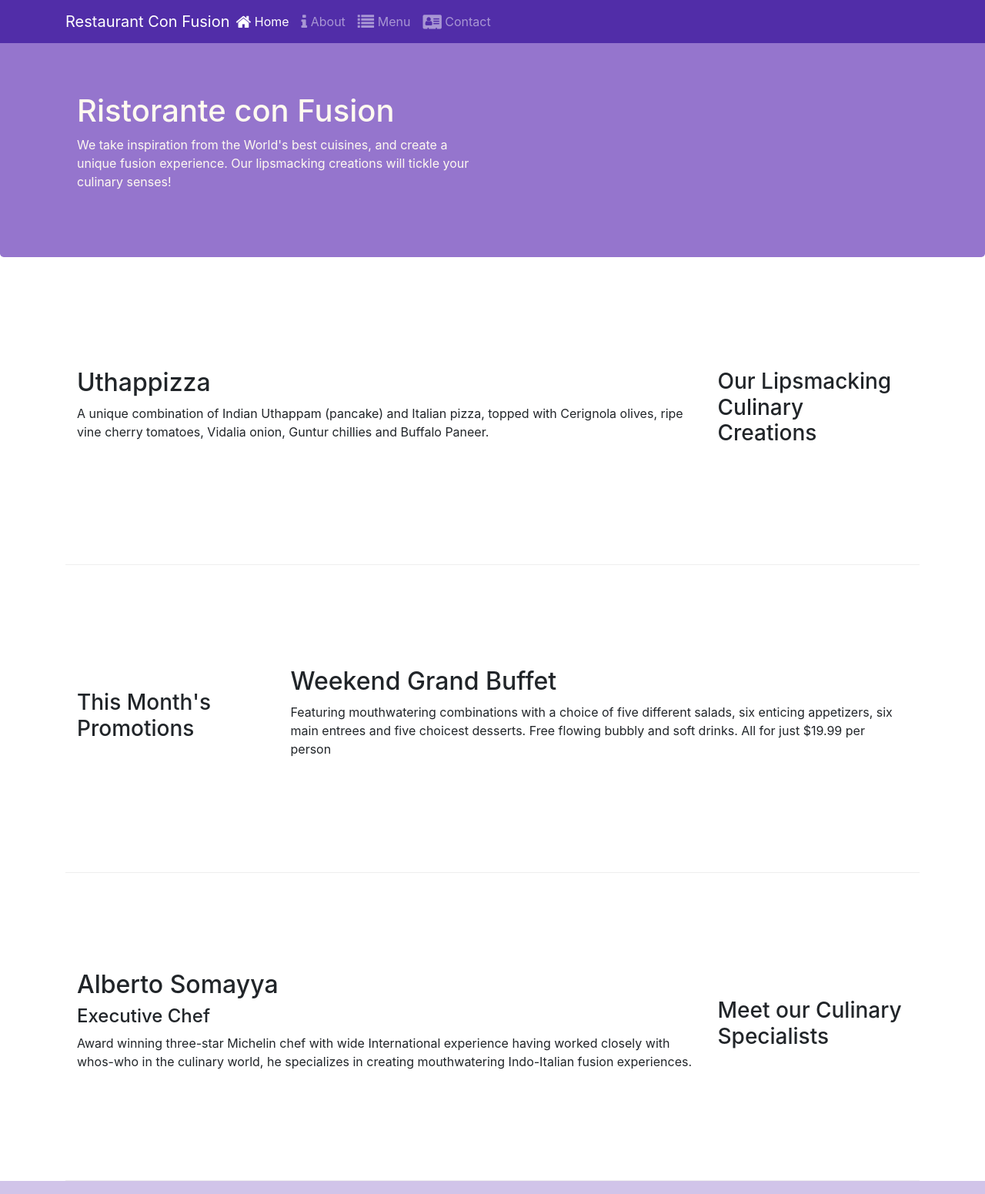
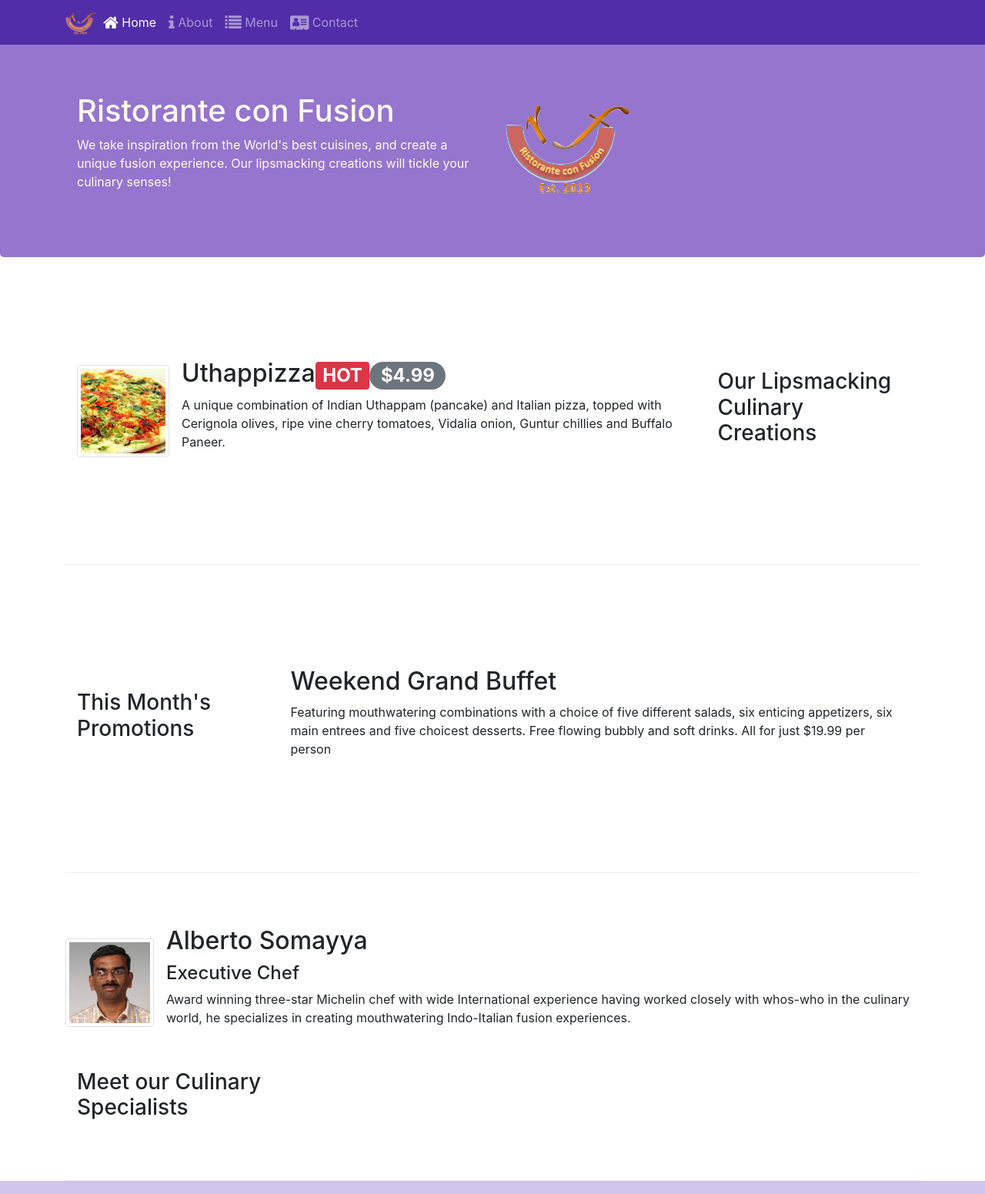
Before and after one commit to aparedesum/FullStackWebDev_Bootstrap, a website: page index.html in a window 1280 px wide. Shown: the top 1551 px of the page at 77% size. Drawn offline with nearby package versions, Linux system fonts and the light colour scheme.

Commit message:
adding images, badges

```diff
--- a/index.html
+++ b/index.html
@@ -23,7 +23,7 @@
         </button>
 
         <div class="container">
-            <a class="navbar-brand mr-auto" href="#">Restaurant Con Fusion</a>
+            <a class="navbar-brand mr-auto" href="#"><img src="img/logo.png" height="30" width="41"></a>
             <div class="collapse navbar-collapse" id="Navbar">
                 <ul class="navbar-nav mr-auto">
                     <li class="nav-item active"><a class="nav-link" href="#"><span class="fa fa-home fa-lg"></span> Home</a></li>
@@ -42,7 +42,8 @@
                     <h1>Ristorante con Fusion</h1>
                     <p>We take inspiration from the World's best cuisines, and create a unique fusion experience. Our lipsmacking creations will tickle your culinary senses!</p>
                 </div>
-                <div class="col-12 col-sm">
+                <div class="col-12 col-sm align-self-center">
+                    <img src="img/logo.png" class="img-fluid">
                 </div>
             </div>
         </div>
@@ -54,8 +55,17 @@
                 <h3>Our Lipsmacking Culinary Creations</h3>
             </div>
             <div class="col col-sm order-sm-first col-md">
-                <h2>Uthappizza</h2>
-                <p class="d-none d-sm-block">A unique combination of Indian Uthappam (pancake) and Italian pizza, topped with Cerignola olives, ripe vine cherry tomatoes, Vidalia onion, Guntur chillies and Buffalo Paneer.</p>
+                <div class="media">
+                    <img class="d-flex mr-3 img-thumbnail align-self-center"
+                            src="img/uthappizza.png" alt="Uthappizza">
+                    <div class="media-body">
+                        <h2 class="mt-0">Uthappizza<span class="badge badge-danger">HOT</span><span class="badge badge-pill badge-secondary">$4.99</span></h2>
+                        <p class="d-none d-sm-block">A unique combination of Indian Uthappam (pancake) and
+                            Italian pizza, topped with Cerignola olives, ripe vine
+                            cherry tomatoes, Vidalia onion, Guntur chillies and
+                            Buffalo Paneer.</p>
+                    </div>
+                </div>
             </div>
         </div>
 
@@ -74,10 +84,18 @@
             <div class="col-12 col-sm-4 order-sm-last col-md-3">
                 <h3>Meet our Culinary Specialists</h3>
             </div>
-            <div class="col col-sm order-sm-first col-md">
-                <h2>Alberto Somayya</h2>
-                <h4>Executive Chef</h4>
-                <p class="d-none d-sm-block">Award winning three-star Michelin chef with wide International experience having worked closely with whos-who in the culinary world, he specializes in creating mouthwatering Indo-Italian fusion experiences. </p>
+            <div class="media">
+                <img class="d-flex mr-3 img-thumbnail align-self-center"
+                        src="img/alberto.png" alt="Alberto Somayya">
+                <div class="media-body">
+                    <h2 class="mt-0">Alberto Somayya</h2>
+                    <h4>Executive Chef</h4>
+                    <p class="d-none d-sm-block">Award winning three-star Michelin chef with wide
+                        International experience having worked closely with
+                        whos-who in the culinary world, he specializes in
+                        creating mouthwatering Indo-Italian fusion experiences.
+                        </p>
+                </div>
             </div>
         </div>
     </div>
```
Also changed, not shown: aboutus.html (+3 -2 lines), contactus.html (+3 -2 lines), img/alberto.png (added), img/buffet.png (added), img/logo.png (added), img/uthappizza.png (added).
